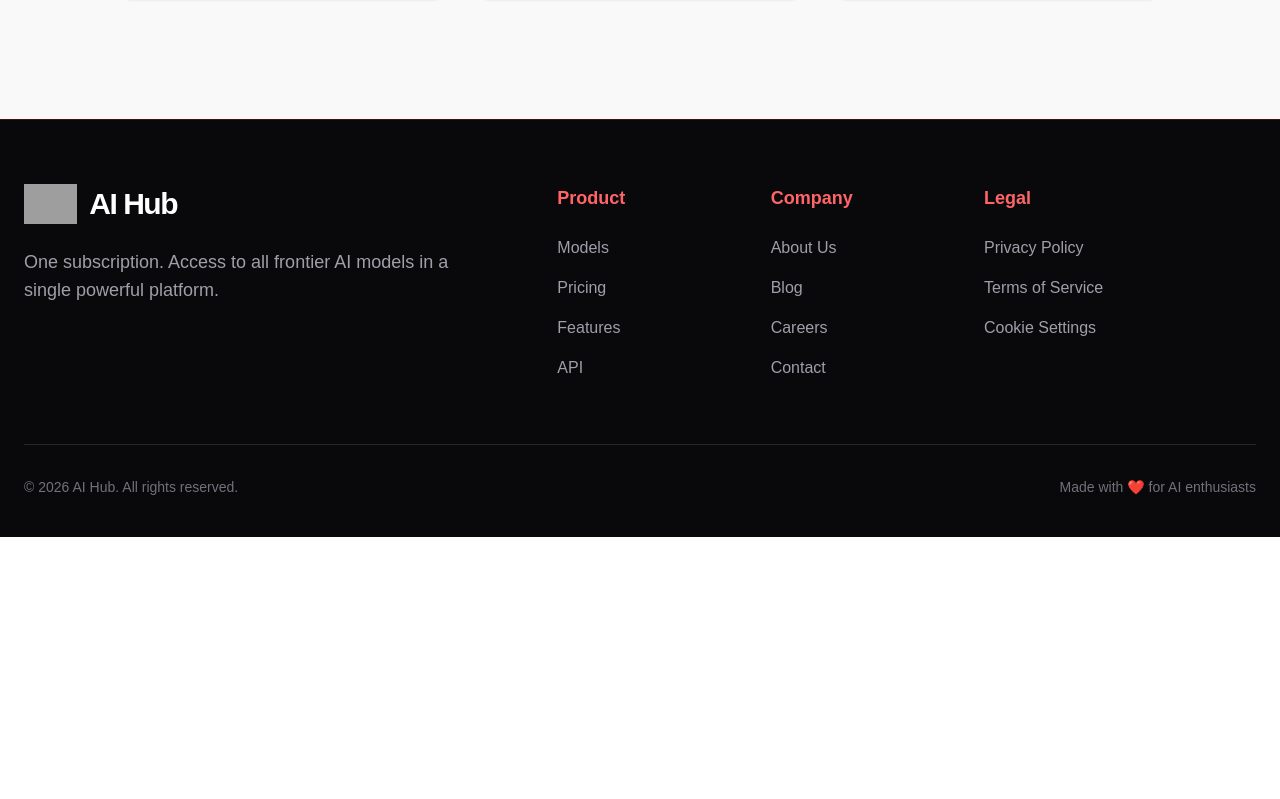
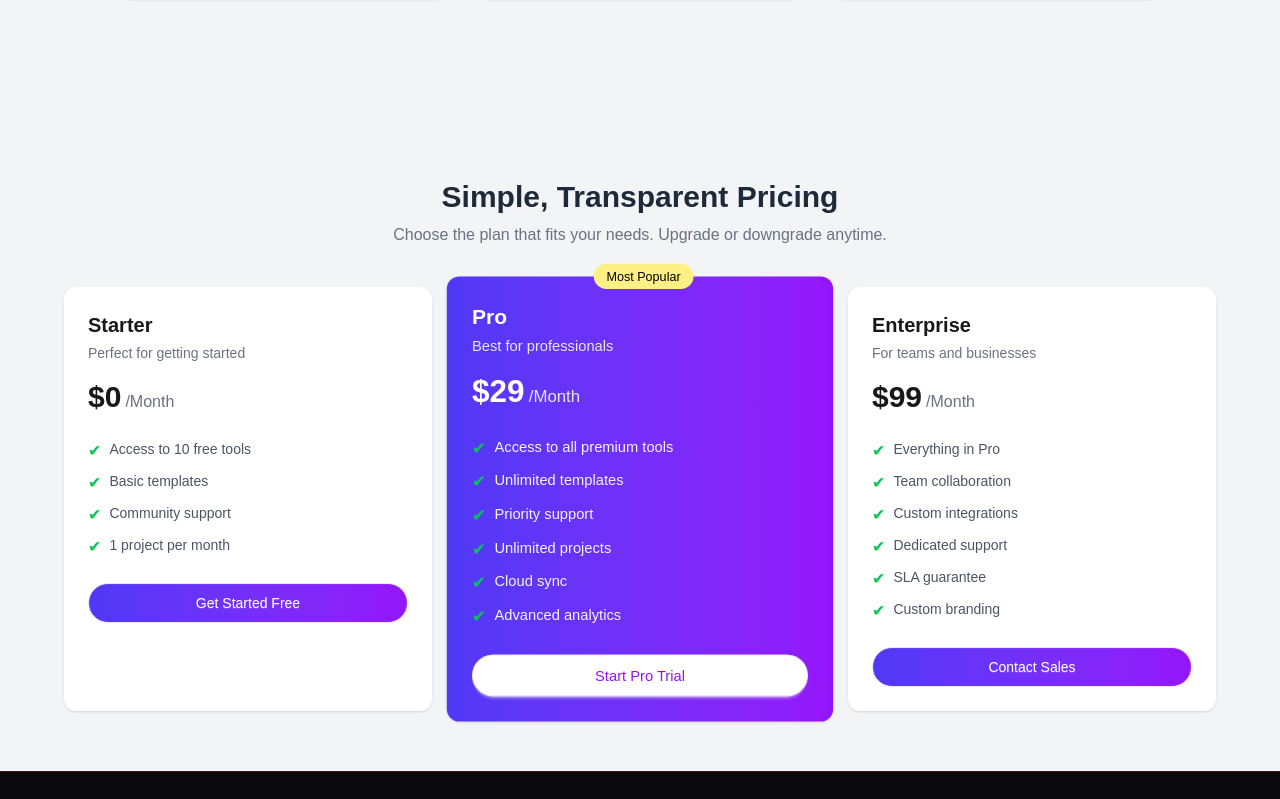
Before and after one commit to raselbabu273/digital-tools-platform, a React (Vite) app: page / in a window 1280 px wide. Shown: the part 2901-3700 px from the top of the page. Before the commit the page ends 3438 px from the top, so only its background shows below. Built offline with nearby package versions, Linux system fonts and the light colour scheme; grey boxes are pictures that could not be loaded.

Commit message:
Plans section design complete

```diff
--- /dev/null
+++ b/public/plans.json
@@ -0,0 +1,51 @@
+[
+  {
+    "id": 1,
+    "name": "Starter",
+    "description": "Perfect for getting started",
+    "price": "$0",
+    "period": "/Month",
+    "features": [
+      "Access to 10 free tools",
+      "Basic templates",
+      "Community support",
+      "1 project per month"
+    ],
+    "buttonText": "Get Started Free",
+    "highlight": false
+  },
+  {
+    "id": 2,
+    "name": "Pro",
+    "description": "Best for professionals",
+    "price": "$29",
+    "period": "/Month",
+    "features": [
+      "Access to all premium tools",
+      "Unlimited templates",
+      "Priority support",
+      "Unlimited projects",
+      "Cloud sync",
+      "Advanced analytics"
+    ],
+    "buttonText": "Start Pro Trial",
+    "highlight": true
+  },
+  {
+    "id": 3,
+    "name": "Enterprise",
+    "description": "For teams and businesses",
+    "price": "$99",
+    "period": "/Month",
+    "features": [
+      "Everything in Pro",
+      "Team collaboration",
+      "Custom integrations",
+      "Dedicated support",
+      "SLA guarantee",
+      "Custom branding"
+    ],
+    "buttonText": "Contact Sales",
+    "highlight": false
+  }
+]
--- a/src/App.jsx
+++ b/src/App.jsx
@@ -7,6 +7,7 @@ import Cards from "./Components/Cards/Cards";
 import Footer from "./Components/Footer/Footer";
 import Cart from "./Components/Cart/Cart";
 import Steps from "./Components/Steps/Steps";
+import Plans from "./Components/Plans/Plans";
 
 const fetchCards = async () => {
   const res = await fetch("/data.json");
@@ -66,6 +67,8 @@ function App() {
 
       <Steps />
 
+      <Plans />
+
       <Footer />
     </>
   );
--- /dev/null
+++ b/src/Components/Plans/Plans.jsx
@@ -0,0 +1,91 @@
+import React, { use } from "react";
+
+const fetchPlans = async () => {
+  const res = await fetch("/public/plans.json");
+  return res.json();
+};
+
+const plansPromise = fetchPlans();
+
+const Plans = () => {
+  const plans = use(plansPromise);
+
+  return (
+      <div className="bg-gray-100 py-15 px-4">
+        <div className="max-w-6xl mx-auto text-center">
+          <h2 className="text-3xl font-bold text-gray-800">
+            Simple, Transparent Pricing
+          </h2>
+          <p className="text-gray-500 mt-2">
+            Choose the plan that fits your needs. Upgrade or downgrade anytime.
+          </p>
+
+          <div className="grid md:grid-cols-3 gap-6 mt-10 text-left relative">
+            {plans.map((plan) => (
+              <div
+                key={plan.id}
+                className={`rounded-xl p-6 shadow-sm ${
+                  plan.highlight
+                    ? "bg-linear-to-r from-[#4F39F6] to-[#9514FA] text-white scale-105"
+                    : "bg-white"
+                }`}
+              >
+                {plan.highlight && (
+                  <span className="absolute mb-3 px-3 py-1 text-xs bg-yellow-200 text-black rounded-full ml-29 -mt-9">
+                    Most Popular
+                  </span>
+                )}
+
+                <h3 className="text-xl font-semibold">{plan.name}</h3>
+                <p
+                  className={`text-sm mt-1 ${
+                    plan.highlight ? "text-gray-200" : "text-gray-500"
+                  }`}
+                >
+                  {plan.description}
+                </p>
+
+                <div className="mt-4">
+                  <span className="text-3xl font-bold">{plan.price}</span>
+                  <span
+                    className={`ml-1 ${
+                      plan.highlight ? "text-gray-200" : "text-gray-500"
+                    }`}
+                  >
+                    {plan.period}
+                  </span>
+                </div>
+
+                <ul className="mt-6 space-y-2 text-left">
+                  {plan.features.map((feature, index) => (
+                    <li key={index} className="flex items-start gap-2">
+                      <span className="text-green-500">✔</span>
+                      <span
+                        className={`text-sm ${
+                          plan.highlight ? "text-gray-100" : "text-gray-600"
+                        }`}
+                      >
+                        {feature}
+                      </span>
+                    </li>
+                  ))}
+                </ul>
+
+                <button
+                  className={`btn mt-6 w-full py-2 rounded-full font-medium ${
+                    plan.highlight
+                      ? "bg-white text-purple-600"
+                      : "bg-linear-to-r from-[#4F39F6] to-[#9514FA] text-white"
+                  }`}
+                >
+                  {plan.buttonText}
+                </button>
+              </div>
+            ))}
+          </div>
+        </div>
+      </div>
+  );
+};
+
+export default Plans;
--- a/src/index.css
+++ b/src/index.css
@@ -4,7 +4,7 @@
 
 body {
   font-family: "Manrope", sans-serif;
-  background-color: rgba(228, 226, 226, 0.212);
+  background-color: rgb(243, 244, 246);
 }
 
 .max-width{
```
